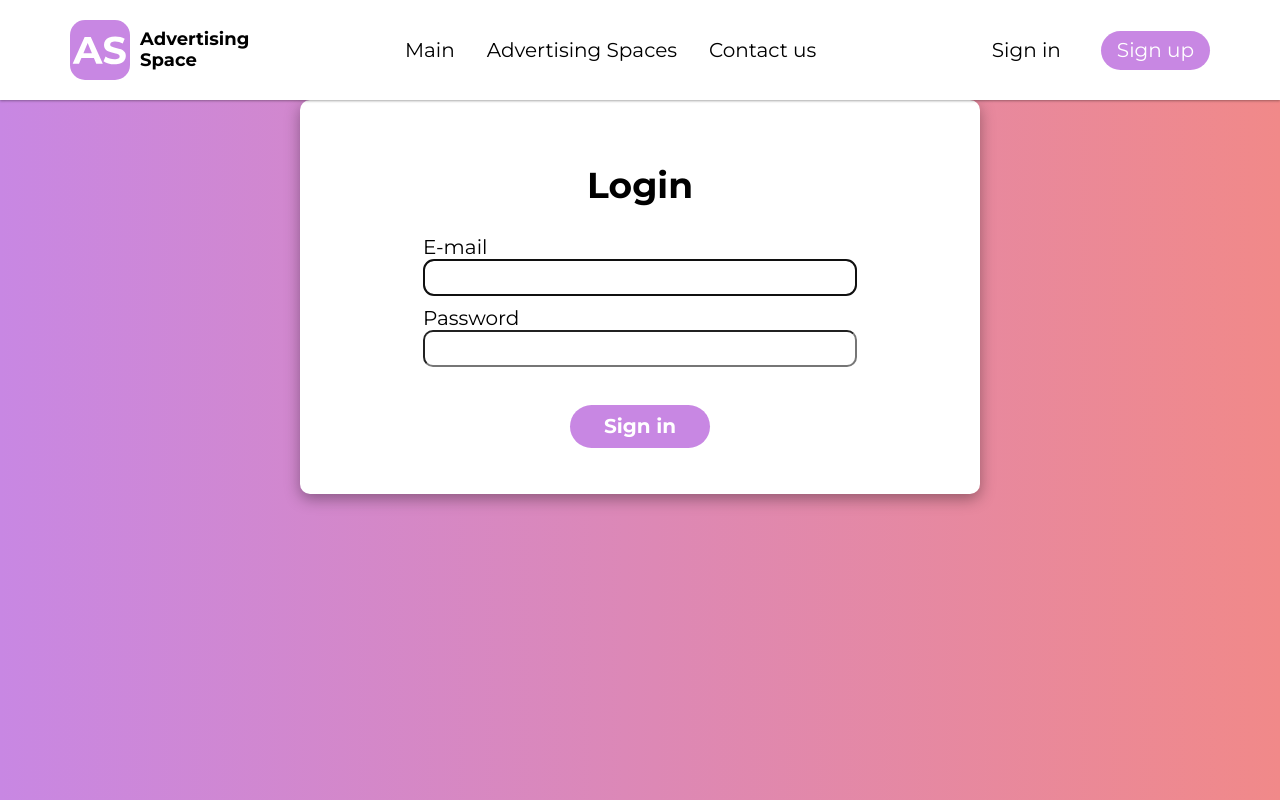
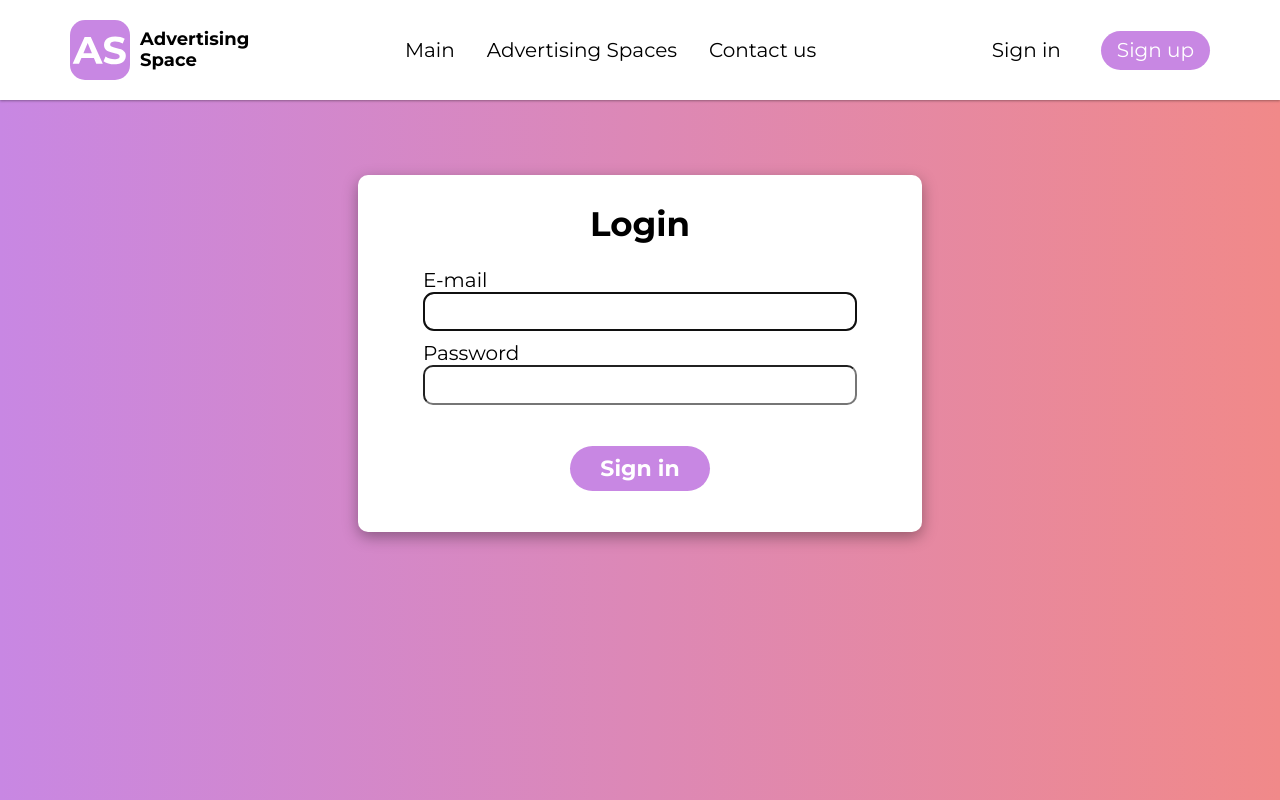
Before and after one commit to Dolphin1311/mysite, a Django app: page /user/login/ in a window 1280 px wide. Run offline with Django 3.2, Linux system fonts and the light colour scheme.

Commit message:
Change style for login page

```diff
--- a/mysite/static/users/css/user-login-style.css
+++ b/mysite/static/users/css/user-login-style.css
@@ -1,5 +1,5 @@
 body{
-    background-color: #fff;
+    background: linear-gradient(90deg, rgba(200,135,227,1) 0%, rgba(241,137,137,1) 100%);
 }
 
 a{
@@ -8,20 +8,20 @@ a{
 }
 
 h2{
-    font-size: 36px;
+    font-size: 34px;
     font-weight: 700;
+    margin: 0 0 25px 0;
 }
 
 .login-form{
-    height: calc(100vh - 100px);
-    background: linear-gradient(90deg, rgba(200,135,227,1) 0%, rgba(241,137,137,1) 100%);
+    margin-top: 75px;
 }
 
 .login-form-container{
-    margin: auto;
+    width: fit-content;
+    height: fit-content;
+    margin: 0 auto;
     border-radius: 10px;
-    padding: 30px 65px;
-    width: 550px;
     background-color: white;
     box-shadow: rgba(0, 0, 0, 0.35) 0px 5px 15px;
 }
@@ -30,7 +30,7 @@ h2{
     display: flex;
     flex-direction: column;
     border-radius: 10px;
-    padding: 5px;
+    padding: 30px 65px;
     font-size: 20px;
     align-items: center;
 }
@@ -43,14 +43,14 @@ h2{
 .login-form-items input{
     border-radius: 10px;
     padding: 5px;
-    font-size: 20px;
+    font-size: 22px;
     width: 420px;
     align-items: center;
     margin-bottom: 11px;
 }
 
 .login-form-items input[type='submit']{
-    margin-top: 27px;
+    margin-top: 30px;
     border-radius: 50px;
     border: none;
     background-color: #C887E3;
--- a/mysite/static/users/css/user-registration-style.css
+++ b/mysite/static/users/css/user-registration-style.css
@@ -1,6 +1,4 @@
 body{
-    font-family: 'Montserrat', sans-serif;
-    background-color: #fff;
     background: linear-gradient(90deg, rgba(200,135,227,1) 0%, rgba(241,137,137,1) 100%);
 }
 
@@ -16,7 +14,7 @@ h2{
 }
 
 .registration-form{
-    margin-top: 100px;
+    margin-top: 75px;
 }
 
 .registration-form-container{
@@ -52,7 +50,7 @@ h2{
 }
 
 .registration-form-items input[type='submit']{
-    margin-top: 27px;
+    margin-top: 30px;
     border-radius: 50px;
     border: none;
     background-color: #C887E3;
--- a/mysite/users/static/users/css/user-registration-style.css
+++ b/mysite/users/static/users/css/user-registration-style.css
@@ -1,6 +1,4 @@
 body{
-    font-family: 'Montserrat', sans-serif;
-    background-color: #fff;
     background: linear-gradient(90deg, rgba(200,135,227,1) 0%, rgba(241,137,137,1) 100%);
 }
 
@@ -52,7 +50,7 @@ h2{
 }
 
 .registration-form-items input[type='submit']{
-    margin-top: 27px;
+    margin-top: 30px;
     border-radius: 50px;
     border: none;
     background-color: #C887E3;
--- a/mysite/users/templates/users/user-login.html
+++ b/mysite/users/templates/users/user-login.html
@@ -15,7 +15,7 @@
                     <form action="" method="post">
                         {% csrf_token %}
                         {% for form_field in form %}
-                            <label>{{ form_field.label}}</label>
+                            <label>{{ form_field.label }}</label>
                             {{ form_field }}
                         {% endfor %}
                         <input type="submit" value="Sign in">
```
Also changed, not shown: mysite/users/static/users/css/user-login-style.css (+10 -17 lines).
